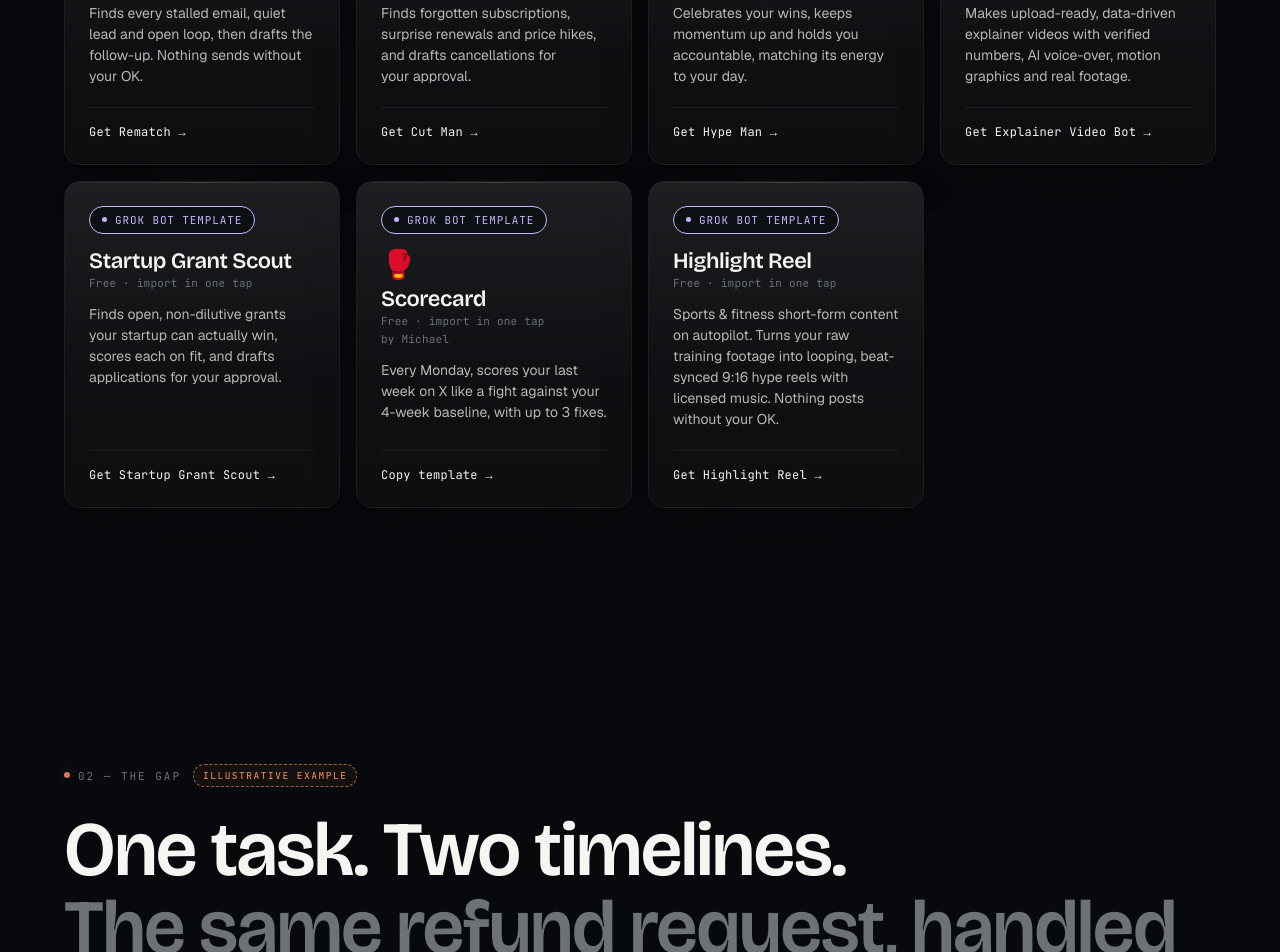
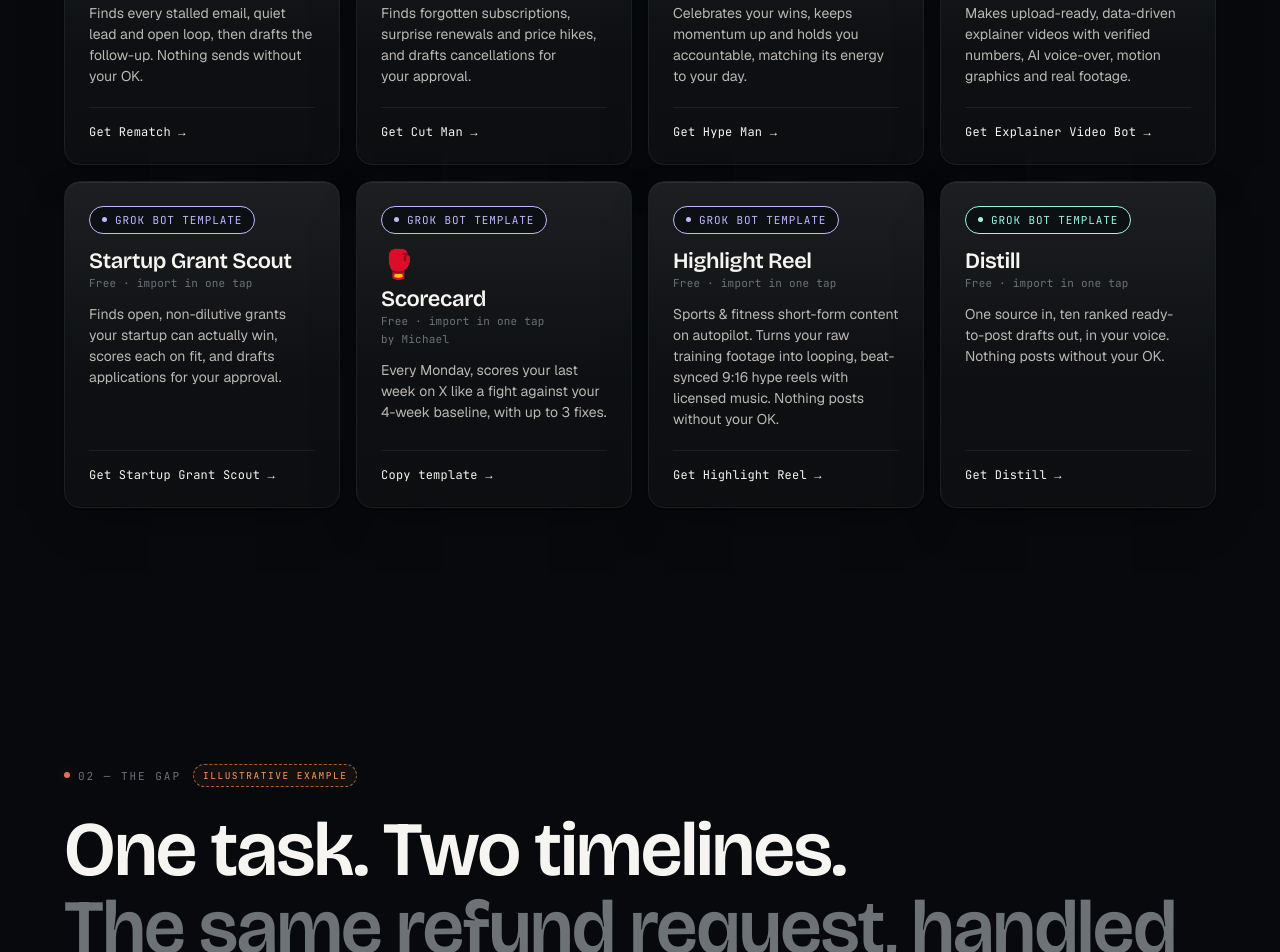
Before and after one commit to ShopHeck/heck-holdings-site, a React (Vite) app: page / in a window 1280 px wide. Shown: the part 2562-3514 px from the top of the page. Built offline with nearby package versions, Linux system fonts and the light colour scheme; no server answers.

Commit message:
Add Distill to Grok Bot Templates
Replace the commented Distill placeholder with a live import card after Highlight Reel.

Co-authored-by: Heck <ShopHeck@users.noreply.github.com>

```diff
--- a/src/components/GrokTemplates.jsx
+++ b/src/components/GrokTemplates.jsx
@@ -21,10 +21,9 @@ const GROK_TEMPLATES = [
   { tag: 'Grok Bot template', color: '#c4b5fd', name: 'Highlight Reel', meta: 'Free · import in one tap',
     body: 'Sports & fitness short-form content on autopilot. Turns your raw training footage into looping, beat-synced 9:16 hype reels with licensed music. Nothing posts without your OK.',
     href: 'https://x.ai/bot/Aq0hS2Z-fEtENFItAZeRI', cta: 'Get Highlight Reel' },
-  // Distill — placeholder until a public template link exists.
-  // { tag: 'Grok Bot template', color: '#c4b5fd', name: 'Distill', meta: 'Free · import in one tap',
-  //   body: 'One source in, ten ready-to-post drafts out in your voice for X, LinkedIn and your newsletter. Nothing posts without your OK.',
-  //   href: 'https://x.ai/bot/<DISTILL_ID>', cta: 'Get Distill' },
+  { tag: 'Grok Bot template', color: '#99f6e4', name: 'Distill', meta: 'Free · import in one tap',
+    body: 'One source in, ten ranked ready-to-post drafts out, in your voice. Nothing posts without your OK.',
+    href: 'https://x.ai/bot/dPj7ysFWJ-nTtWPwiZlih', cta: 'Get Distill' },
 ];
 
 export default function GrokTemplates() {
```
